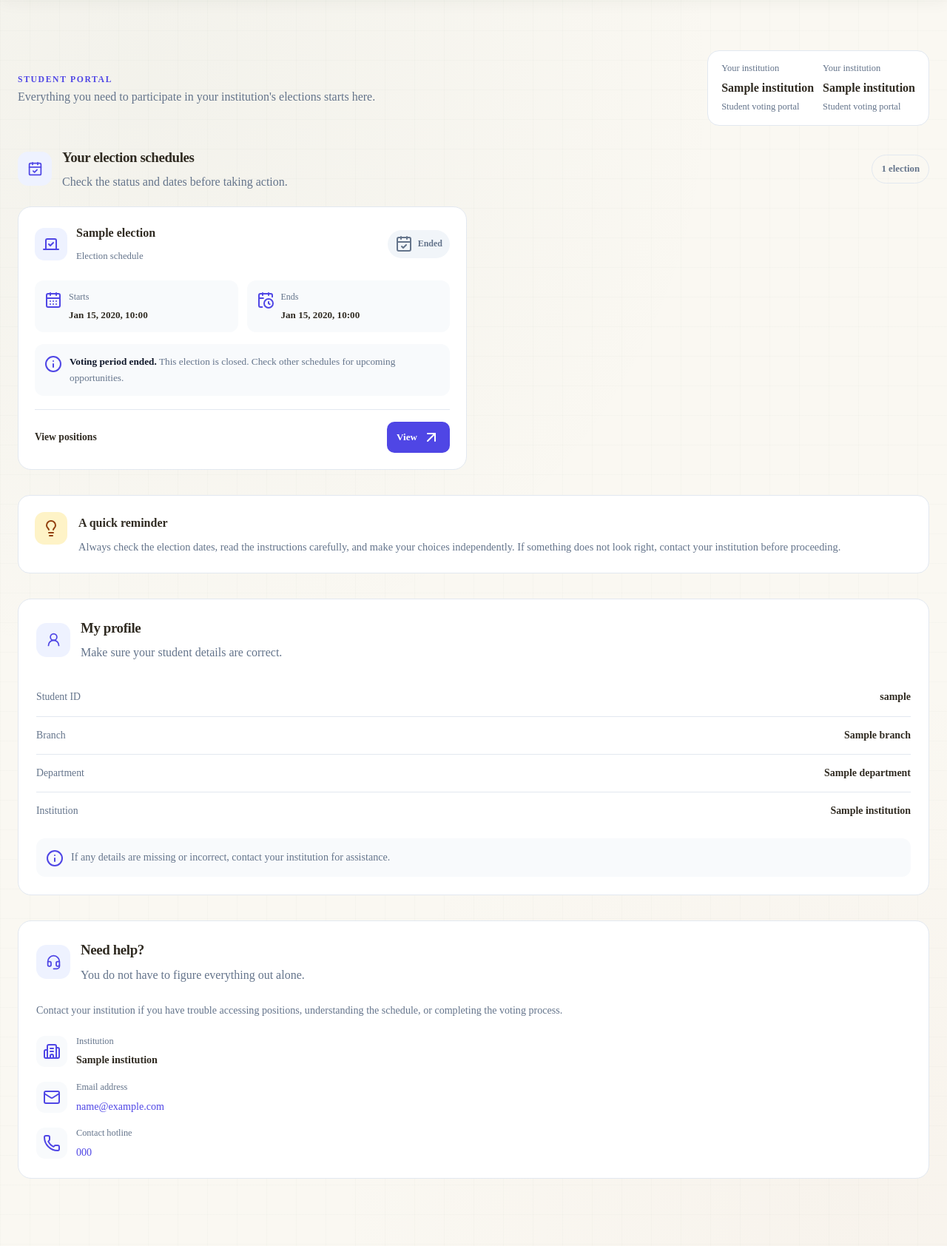
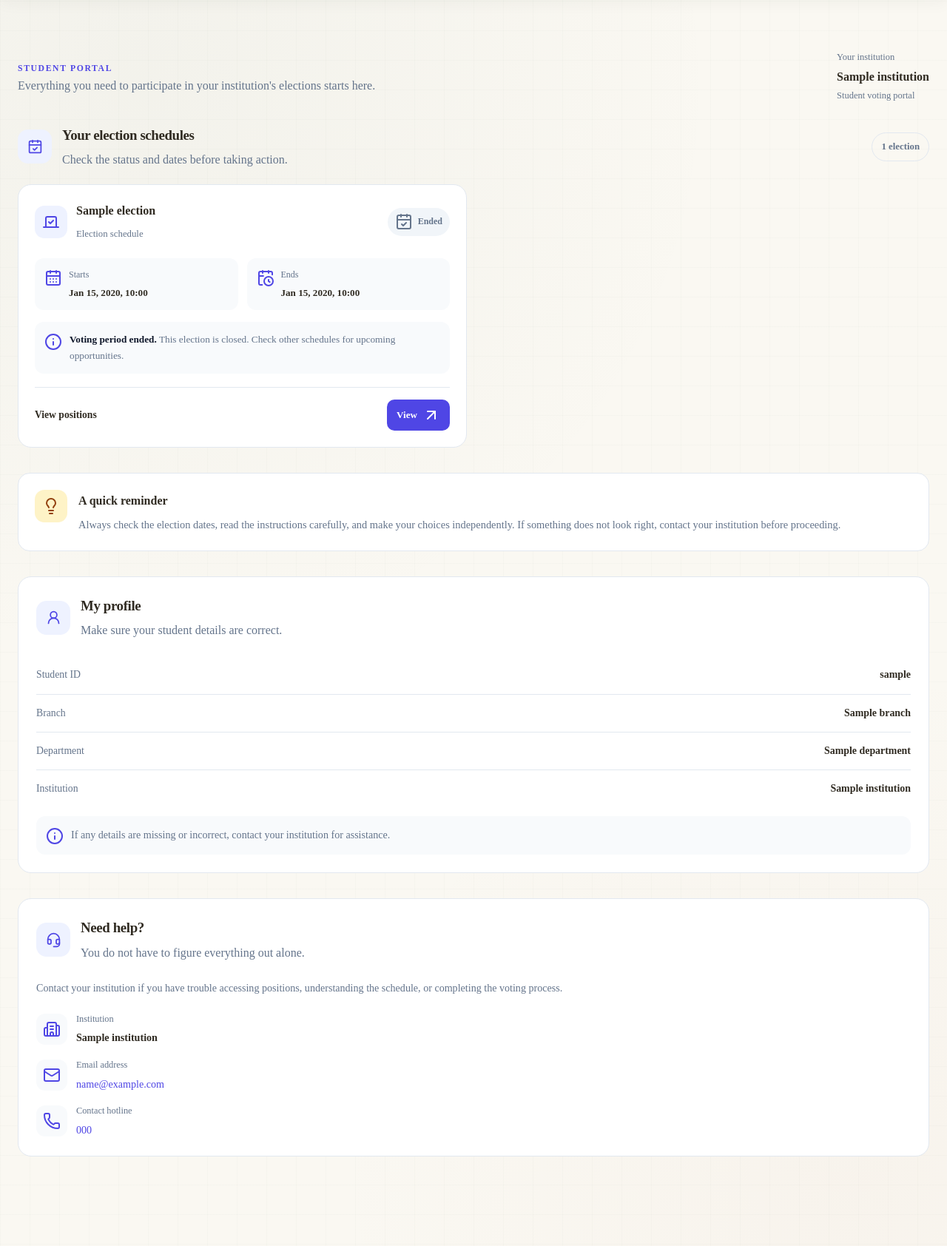
Before and after one commit to WISLAR-SPORTS/IssaEvotingSystem, a Django app: template templates/students/dashboard.html in a window 1280 px wide. Shown: the part 79-1763 px from the top of the page at 74% size. Run offline with Django 5.2, Linux system fonts and the light colour scheme; the template is opened without the code that fills it: values that come from a table or form of the project are taken from there, others are empty; a user stored in the database is signed in; tables that the repository leaves empty hold one stand-in row (values such as "Sample post").

Commit message:
new changes

```diff
--- a/templates/students/dashboard.html
+++ b/templates/students/dashboard.html
@@ -24,15 +24,7 @@
             </div>
 
             {% if user.institution %}
-            <div class="sd-institution">
-               <div class="sd-institution-info">
-    <span class="sd-muted-label">Your institution</span>
-    <strong>{{ user.institution.name }}</strong>
-    <span class="sd-institution-caption">
-        Student voting portal
-    </span>
-</div>
-                <div class="sd-institution-info">
+           <div class="sd-institution-info">
                     <span class="sd-muted-label">Your institution</span>
                     <strong>{{ user.institution.name }}</strong>
                     <span class="sd-institution-caption">
```
